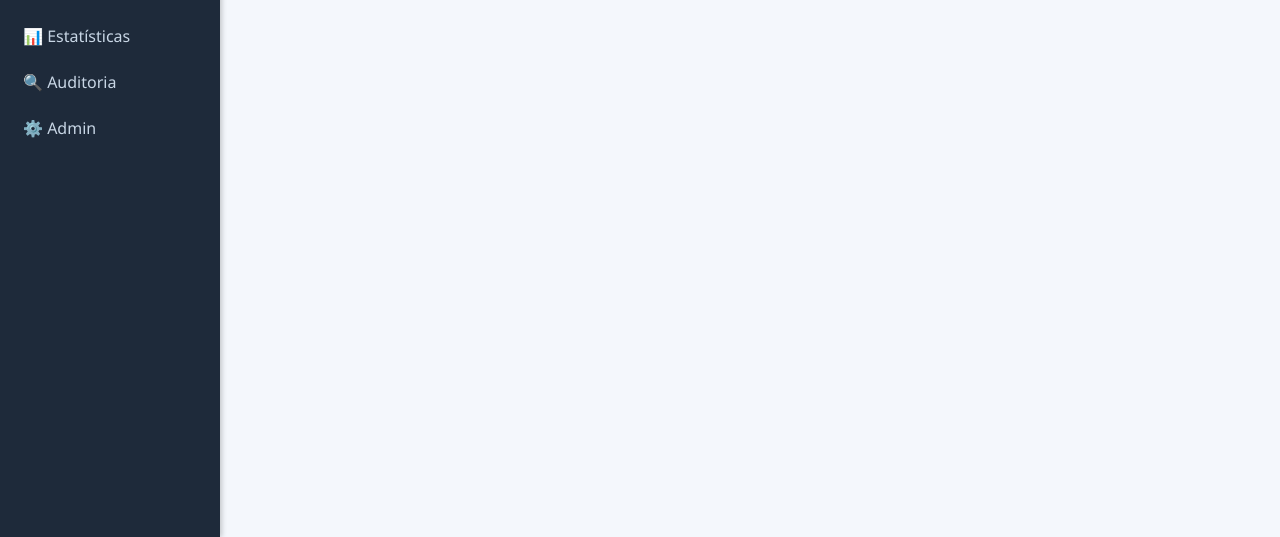
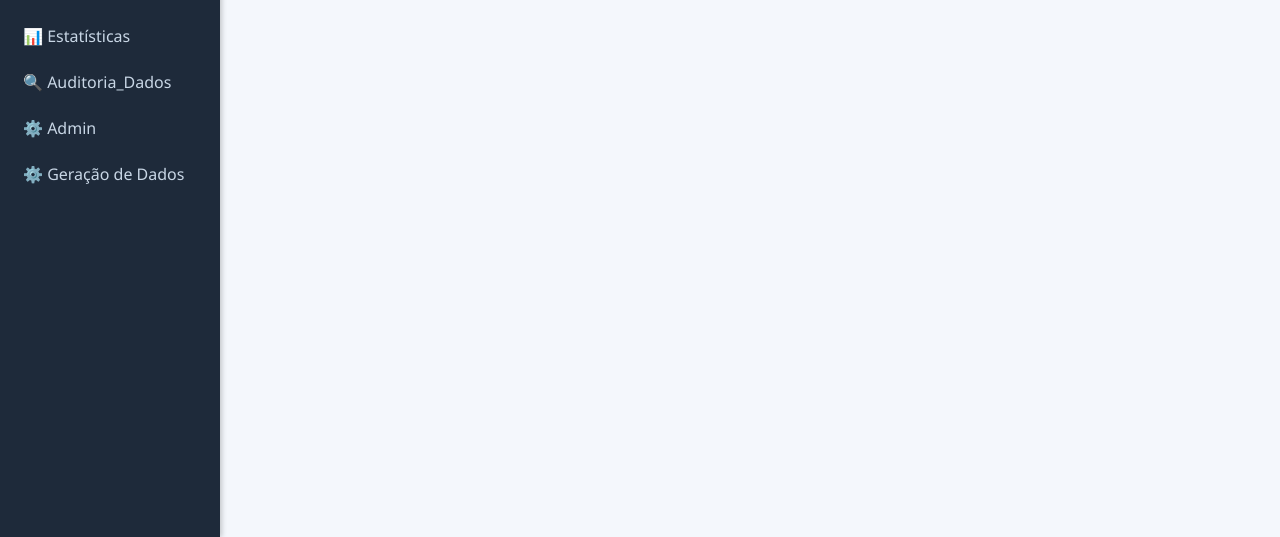
Before and after one commit to albertinosesc/terabox-gateway, a plain HTML site: page index.html in a window 1280 px wide. Shown: the part 263-800 px from the top of the page. Drawn offline with Linux system fonts and the light colour scheme.

Commit message:
Modify sidebar links in index.html
Updated sidebar links and added a new link for 'Geração de Dados'.

```diff
--- a/index.html
+++ b/index.html
@@ -14,8 +14,9 @@
         <a href="#" data-pagina="autores">✍️ Autores</a>
         <a href="#" data-pagina="instrumentos">🎸 Instrumentos</a>
         <a href="#" data-pagina="estatisticas">📊 Estatísticas</a>
-        <a href="#" data-pagina="auditoria">🔍 Auditoria</a>
-        <a href="admin.html">⚙️ Admin</a>
+        <a href="#" data-pagina="auditoria">🔍 Auditoria_Dados</a>
+        <a href="0admin.html">⚙️ Admin</a>
+        <a href="admin.html">⚙️ Geração de Dados</a>
     </div>
 
     <div class="main">
```
